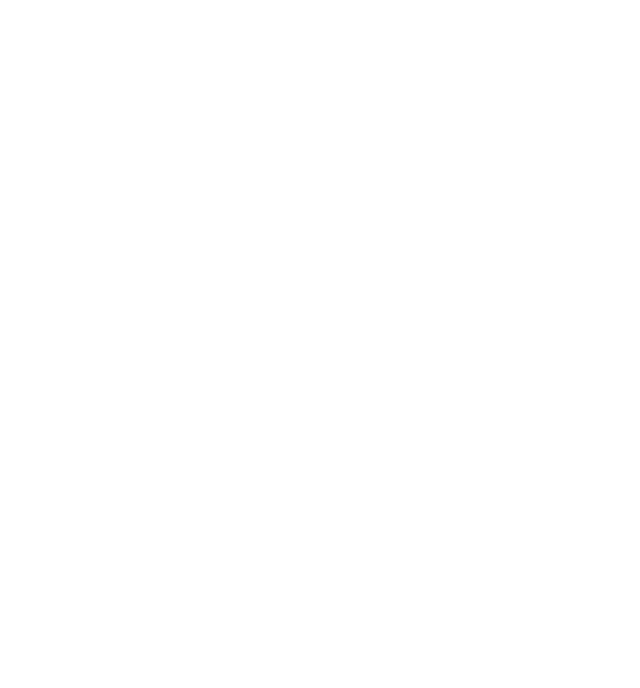
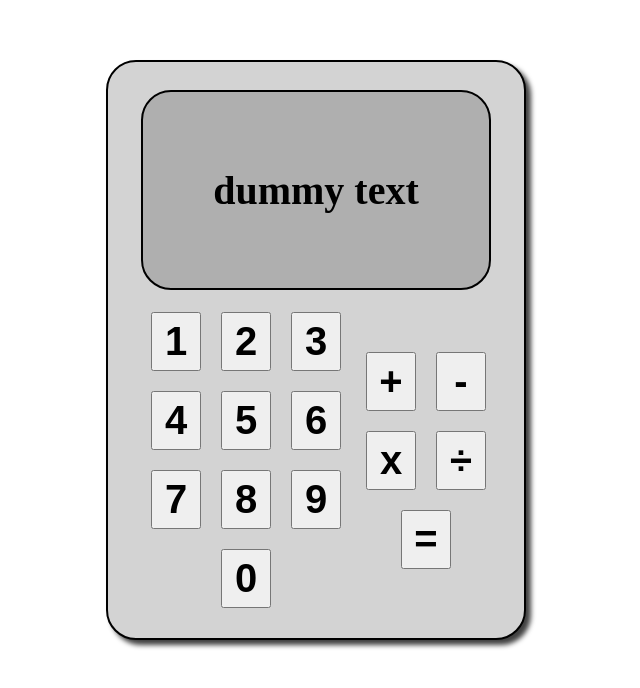
Before and after one commit to liam-m1/calculator, a plain HTML site: page index.html in a window 1280 px wide. Shown: the whole page, without its empty margins (324-964 px from the left). Drawn offline with Linux system fonts and the light colour scheme.

Commit message:
added basic calculator skeleton

```diff
--- a/index.html
+++ b/index.html
@@ -7,6 +7,32 @@
     <script src="java.js"></script>
 </head>
 <body>
+    <div class="container">
+        <div class="display">
+            dummy text
+        </div>
+        <div class="digitContain">
+            <div class="digits others">
+                <button>1</button>
+                <button>2</button>
+                <button>3</button>
+                <button>4</button>
+                <button>5</button>
+                <button>6</button>
+                <button>7</button>
+                <button>8</button>
+                <button>9</button>
+                <button>0</button>
+            </div>
+            <div class="others digits">
+                <button>+</button>
+                <button>-</button>
+                <button>x</button>
+                <button>÷</button>
+                <button>=</button>
+            </div>
+        </div>
+    </div>
 
 </body>
 </html>
--- a/style.css
+++ b/style.css
@@ -0,0 +1,71 @@
+* {
+    box-sizing: border-box;
+    padding: 0px;
+    margin: 0px;
+    font-size: 40px;
+    font-weight: bold;
+}
+
+body {
+    display: flex;
+    justify-content: center;
+    align-items: center;
+    min-height: 700px;
+}
+
+.container {
+    display: flex;
+    flex-direction: column;
+    flex-wrap: wrap;
+    width: 420px;
+    height: 580px;
+    border: 2px solid;
+    border-radius: 30px;
+    box-shadow: 5px 5px 5px 0px rgba(0, 0, 0, 0.75);
+    background-color: lightgrey;
+    justify-content: center;
+    align-items: center;
+}
+
+.display {
+    margin: 10px;
+    display: flex;
+    flex-grow: 1;
+    width: 350px;
+    max-height: 200px;
+    border: 2px solid;
+    border-radius: 30px;
+    justify-content: center;
+    align-items: center;
+    background-color: rgb(175, 175, 175);
+}
+
+.digitContain {
+    display: flex;
+    align-items: center;
+    justify-content: center;
+    width: 360px;
+    height: 300px;
+    margin: 10px;
+
+}
+
+.others.digits {
+    display: flex;
+    flex-wrap: wrap;
+    justify-content: center;
+    align-items: center;
+    margin: 10px;
+    gap: 20px;
+    max-width: 300px;
+}
+.others {
+    min-width: 120px;
+    padding: 0px;
+}
+
+button {
+    padding: 5px;
+    min-width: 50px;
+    max-height: 60;
+}
```
